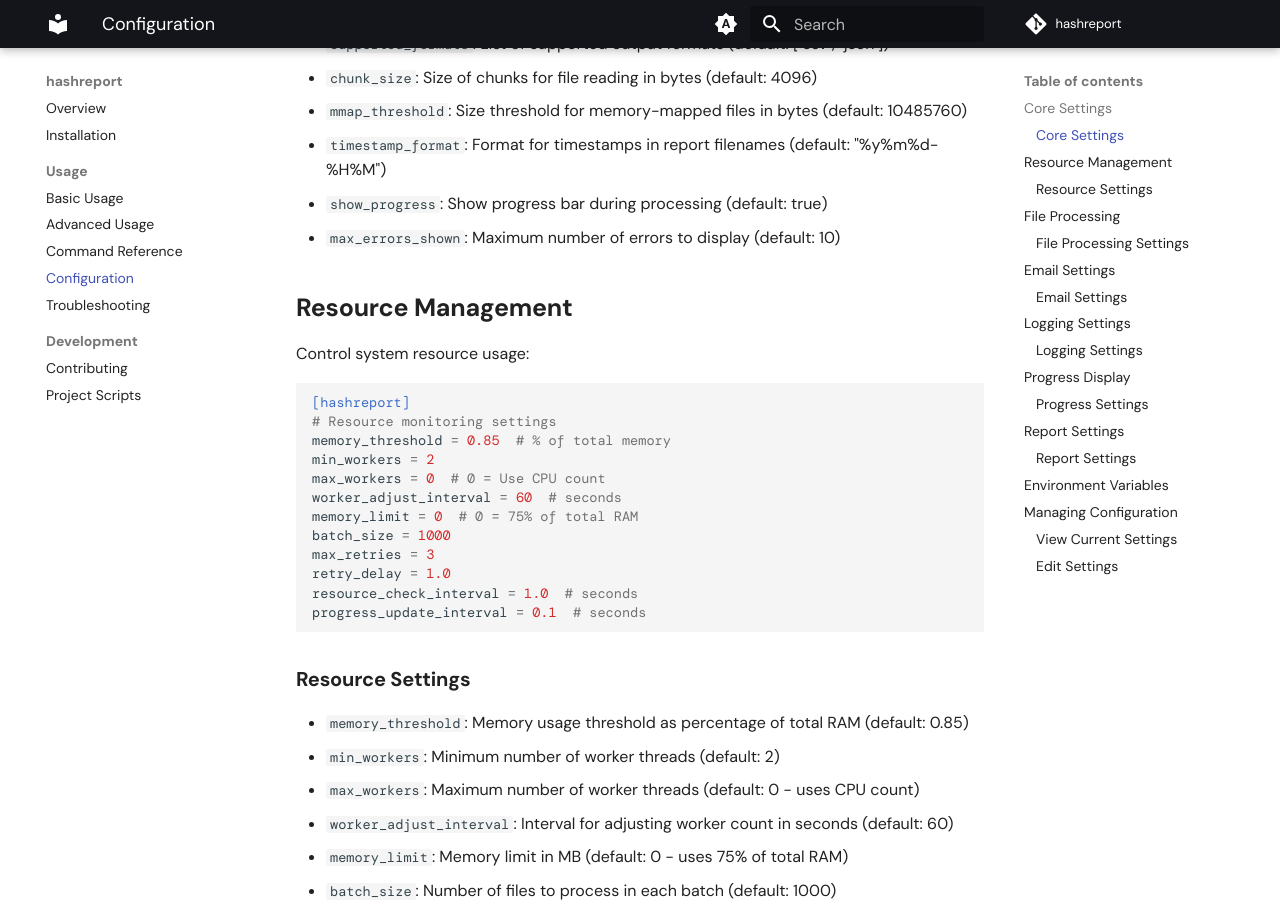
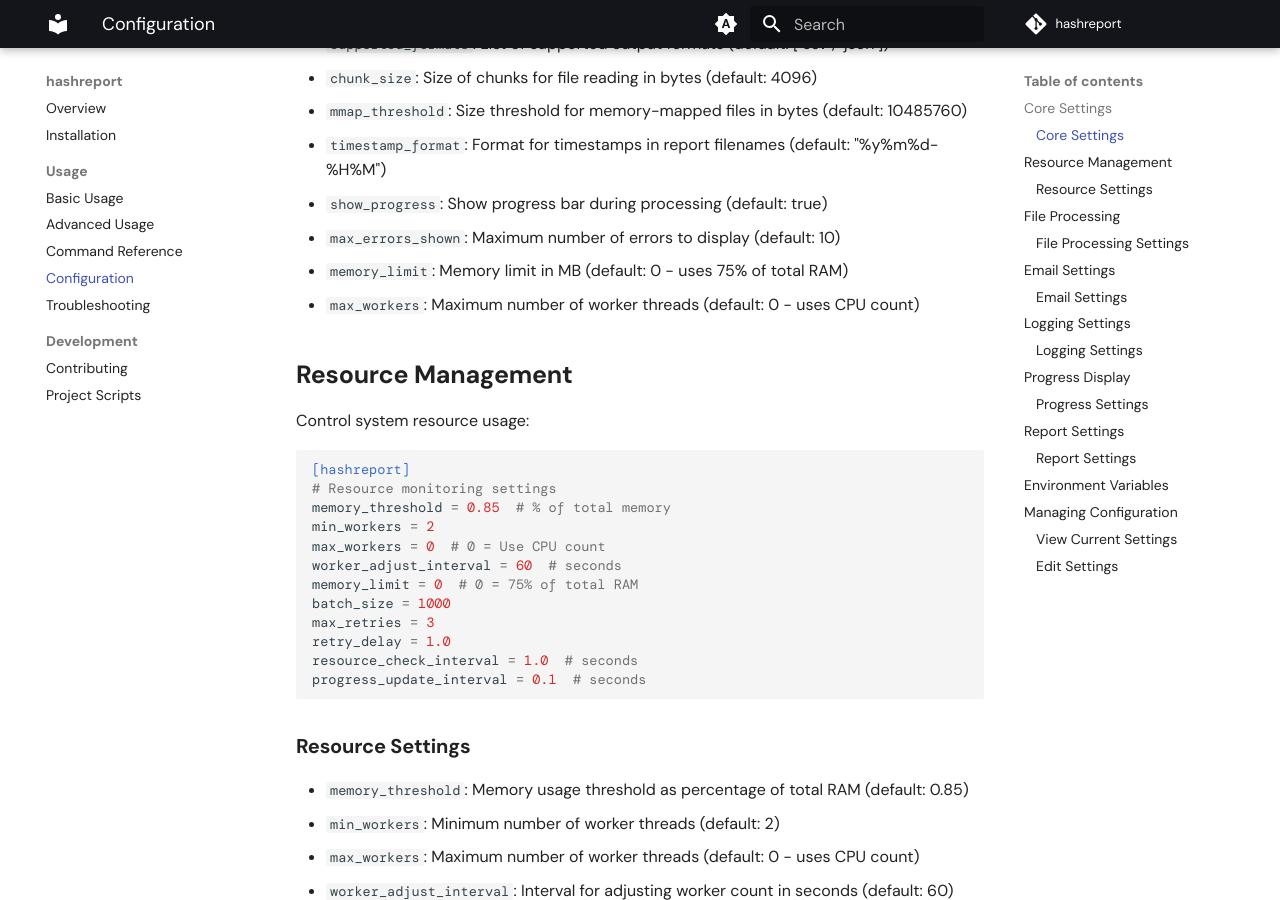
Before and after one commit to madebyjake/hashreport, an MkDocs documentation site: the page built from docs/configuration.md, in a window 1280 px wide and 900 px high, scrolled down 727 px. Built offline with MkDocs 1.6.1 and Material for MkDocs 9.7.7, drawn with Linux system fonts in a browser that asks for light colours; some web fonts are replaced; comment, search, counter and statistics services are not loaded; the version menu is left out.

Commit message:
docs: add memory limit and max workers

```diff
--- a/docs/configuration.md
+++ b/docs/configuration.md
@@ -31,6 +31,8 @@
 - `timestamp_format`: Format for timestamps in report filenames (default: "%y%m%d-%H%M")
 - `show_progress`: Show progress bar during processing (default: true)
 - `max_errors_shown`: Maximum number of errors to display (default: 10)
+- `memory_limit`: Memory limit in MB (default: 0 - uses 75% of total RAM)
+- `max_workers`: Maximum number of worker threads (default: 0 - uses CPU count)
 
 ## **Resource Management**
 
```
